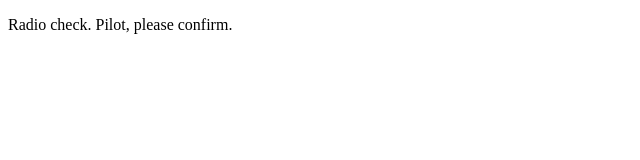
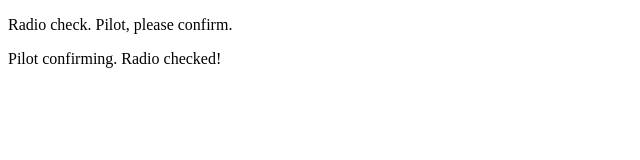
Before and after one commit to trappmichael/communication-log, a plain HTML site: page index.html in a window 1280 px wide. Shown: the whole page, without its empty margins (0-640 px from the left). Drawn offline with Linux system fonts and the light colour scheme.

Commit message:
pilot response in new <p>

```diff
--- a/index.html
+++ b/index.html
@@ -2,5 +2,6 @@
 <html>
    <body>
       <p>Radio check. Pilot, please confirm.</p>
+      <p>Pilot confirming. Radio checked!</p>
    </body>
 </html>
```
